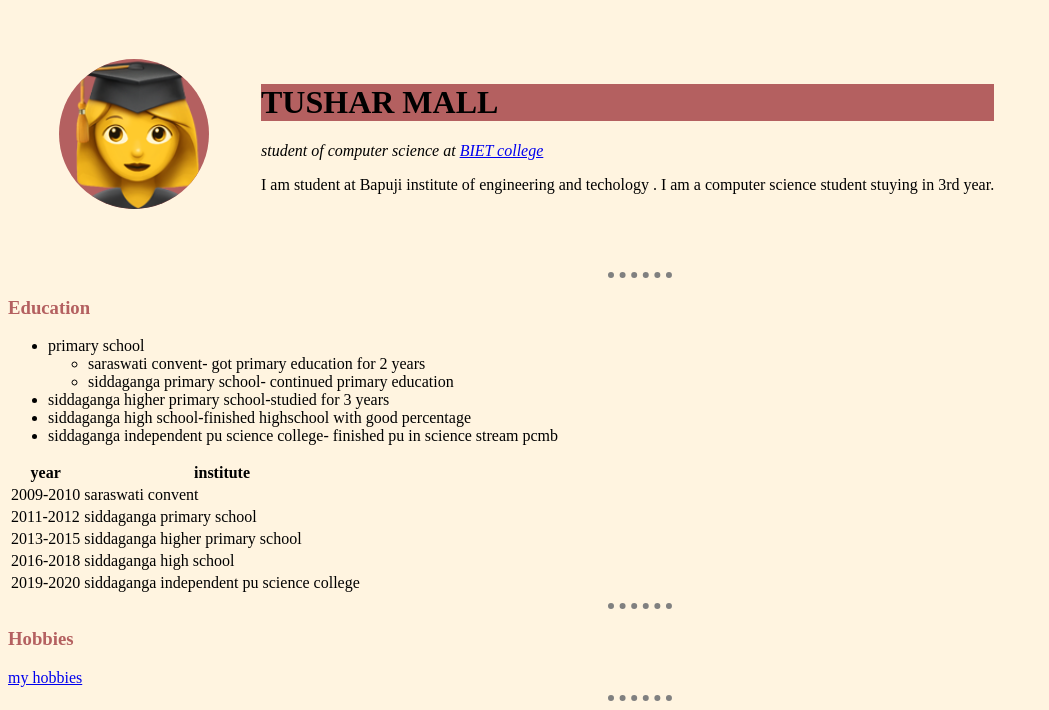
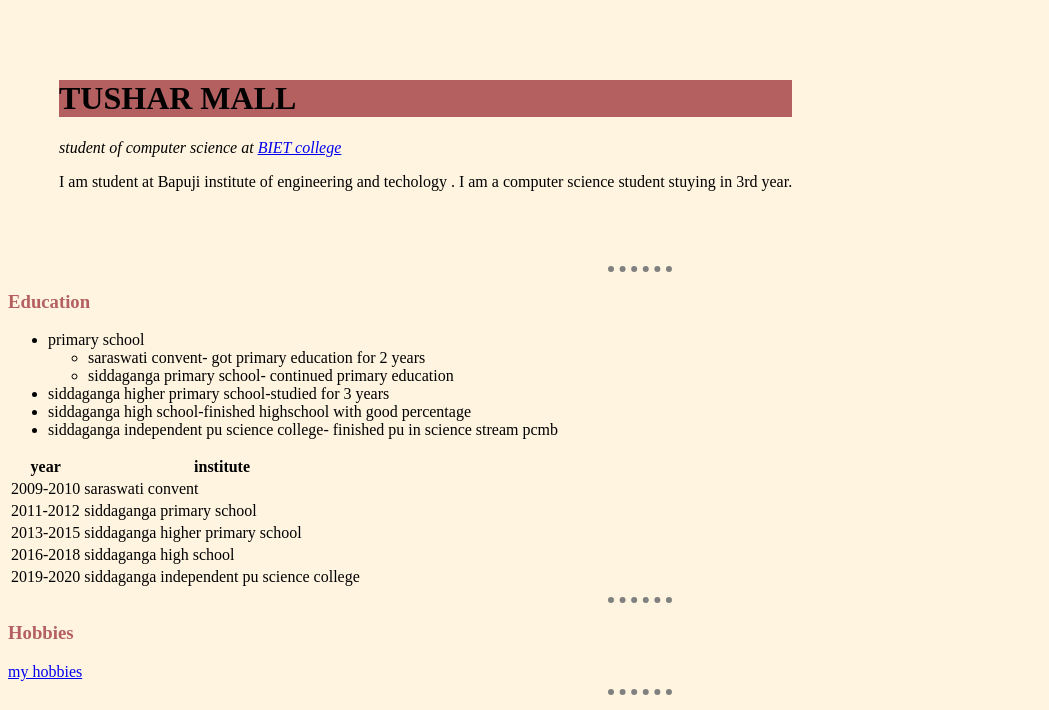
Before and after one commit to tusharmall/cv4, a plain HTML site: page index.html in a window 1280 px wide. Shown: the top 710 px of the page, without its empty margins (0-1049 px from the left). Drawn offline with Linux system fonts and the light colour scheme; files that its build step writes are made by us from their sources.

Commit message:
Update index.html

```diff
--- a/index.html
+++ b/index.html
@@ -9,7 +9,7 @@
 
     <table cellspacing="50">
         <tr>
-            <td><img class="student" src="student-modified.png" alt="student_emoji"></td>
+<!--             <td><img class="student" src="student-modified.png" alt="student_emoji"></td> -->
 
             <td><h1 id="heading">TUSHAR MALL</h1>
 
```
